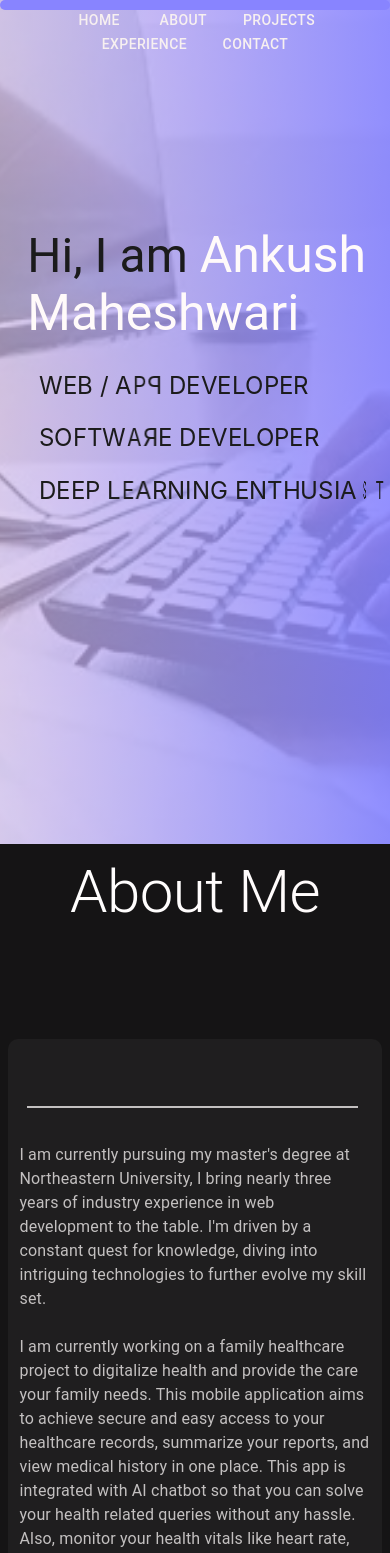
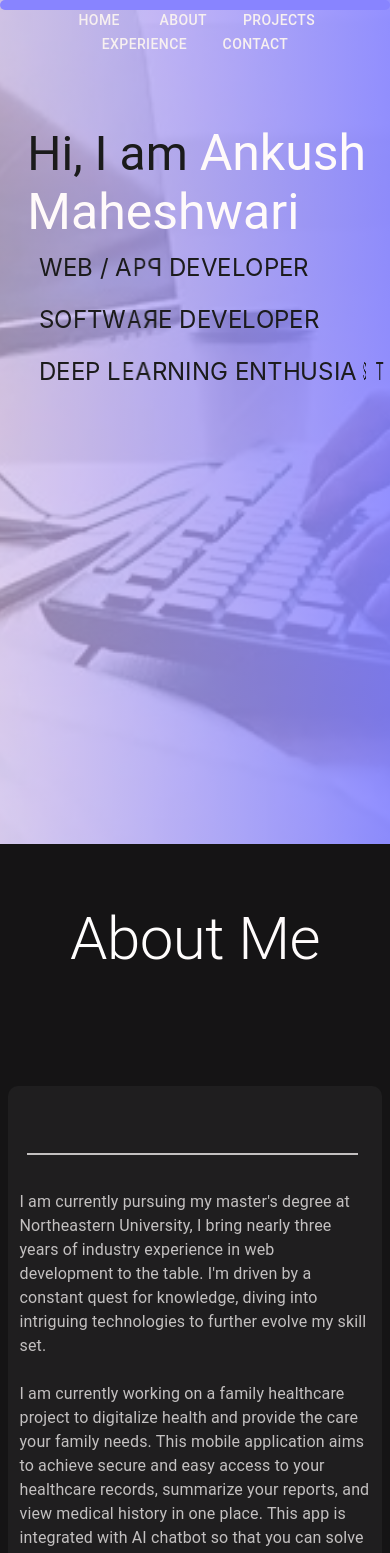
Before and after one commit to ankush98m/ankush98m.github.io, a React (Create React App) app: page / in a window 390 px wide. Shown: the top 1553 px of the page. Built offline with nearby package versions, Linux system fonts and the light colour scheme.

Commit message:
update css for mobile

```diff
--- a/src/App.css
+++ b/src/App.css
@@ -247,7 +247,7 @@ h4.MuiTypography-root {
     background-position: 50% 20%;
     background-repeat: no-repeat;
     object-fit: cover;
-    padding-bottom: 10%;
+    padding-bottom: 50%;
   }
 
   .aboutDiv {
@@ -260,6 +260,10 @@ h4.MuiTypography-root {
     top: 100px !important;
     padding: 3%;
     border-radius: 10px;
+  }
+
+  .aboutHeading{
+    padding-top: 10%;
   }
 
   .collaborateDiv {
@@ -288,8 +292,11 @@ h4.MuiTypography-root {
 }
 
 @media screen and (max-width: 600px) {
+  .aboutHeading{
+    padding-top: 15%;
+  }
   .coverHeading {
-    top: 20%;
+    top: 8%;
     text-align: left;
     margin-left: 7% !important;
     span{
@@ -300,7 +307,7 @@ h4.MuiTypography-root {
   .coverList{
     color: #1b1b1b;
     position: relative;
-    top: 22%;
+    top: 8%;
     left: 7%;
   }
 
@@ -354,8 +361,8 @@ h4.MuiTypography-root {
   }
 
   .projHeading {
-    padding-top: 10%;
-    height: 20vh;
+    padding-top: 15%;
+    height: 15vh;
   }
 
   .projectCard-left {
@@ -639,9 +646,9 @@ h4.MuiTypography-root {
 
 @media screen and (min-width: 601px) and (max-width: 1199px){
   .coverHeading {
-    top: 20%;
+    top: 15%;
     text-align: left;
-    margin-left: 7% !important;
+    margin-left: 5% !important;
     span{
       font-size: 58px !important;
     }
@@ -650,7 +657,7 @@ h4.MuiTypography-root {
   .coverList{
     color: #1b1b1b;
     position: relative;
-    top: 22%;
+    top: 15%;
     left: 7%;
   }
 
@@ -660,7 +667,7 @@ h4.MuiTypography-root {
 
   #webList {
     position: relative;
-    padding: 3%;
+    padding: 1%;
   }
 
   #webList span {
@@ -675,7 +682,7 @@ h4.MuiTypography-root {
 
   #softwareList {
     position: relative;
-    margin-left: 2.9%;
+    padding: 1%;
   }
 
   #softwareList span {
@@ -690,7 +697,7 @@ h4.MuiTypography-root {
 
   #learningList {
     position: relative;
-    margin-left: 2.9%;
+    padding: 1%;
   }
 
   #learningList span {
```
